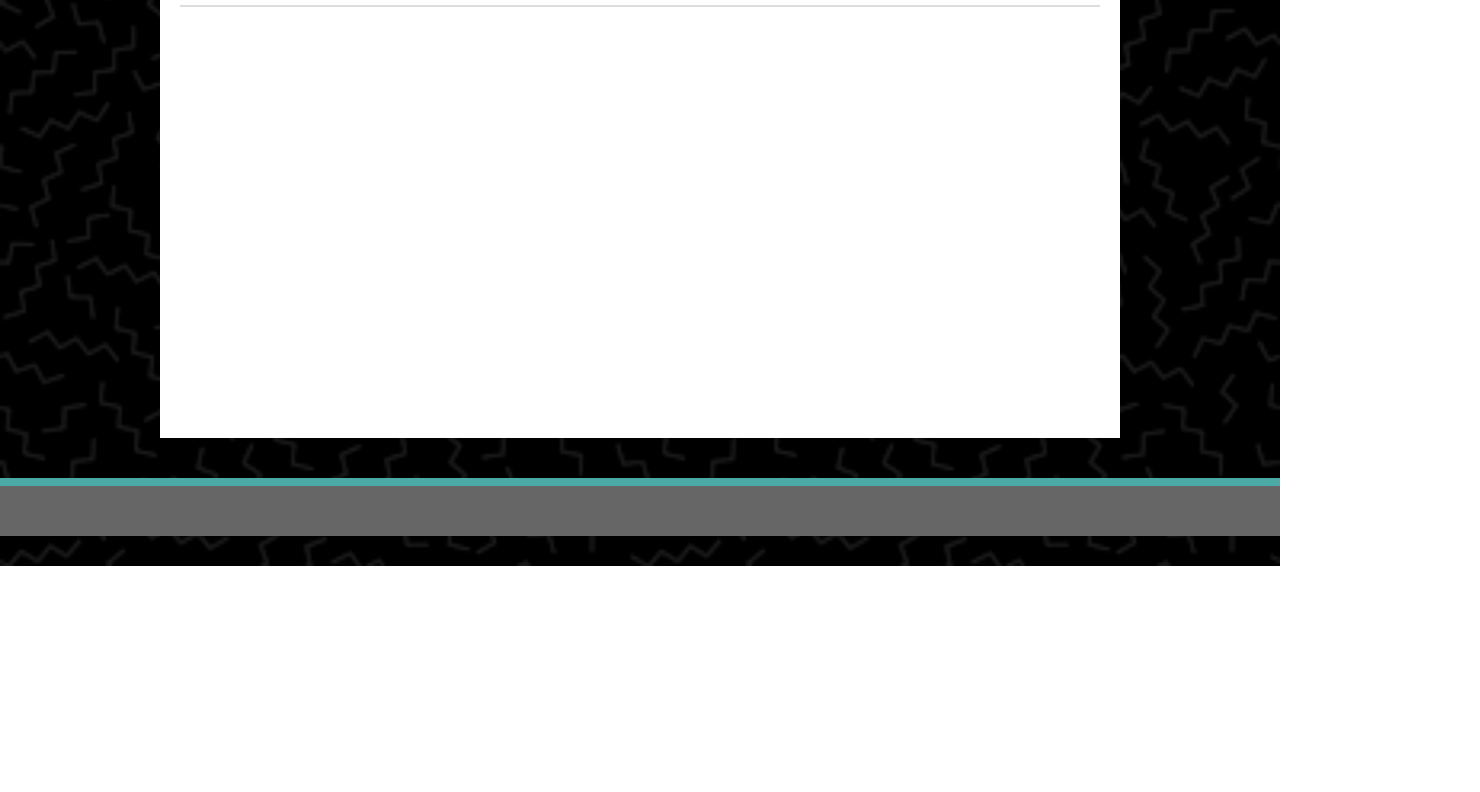
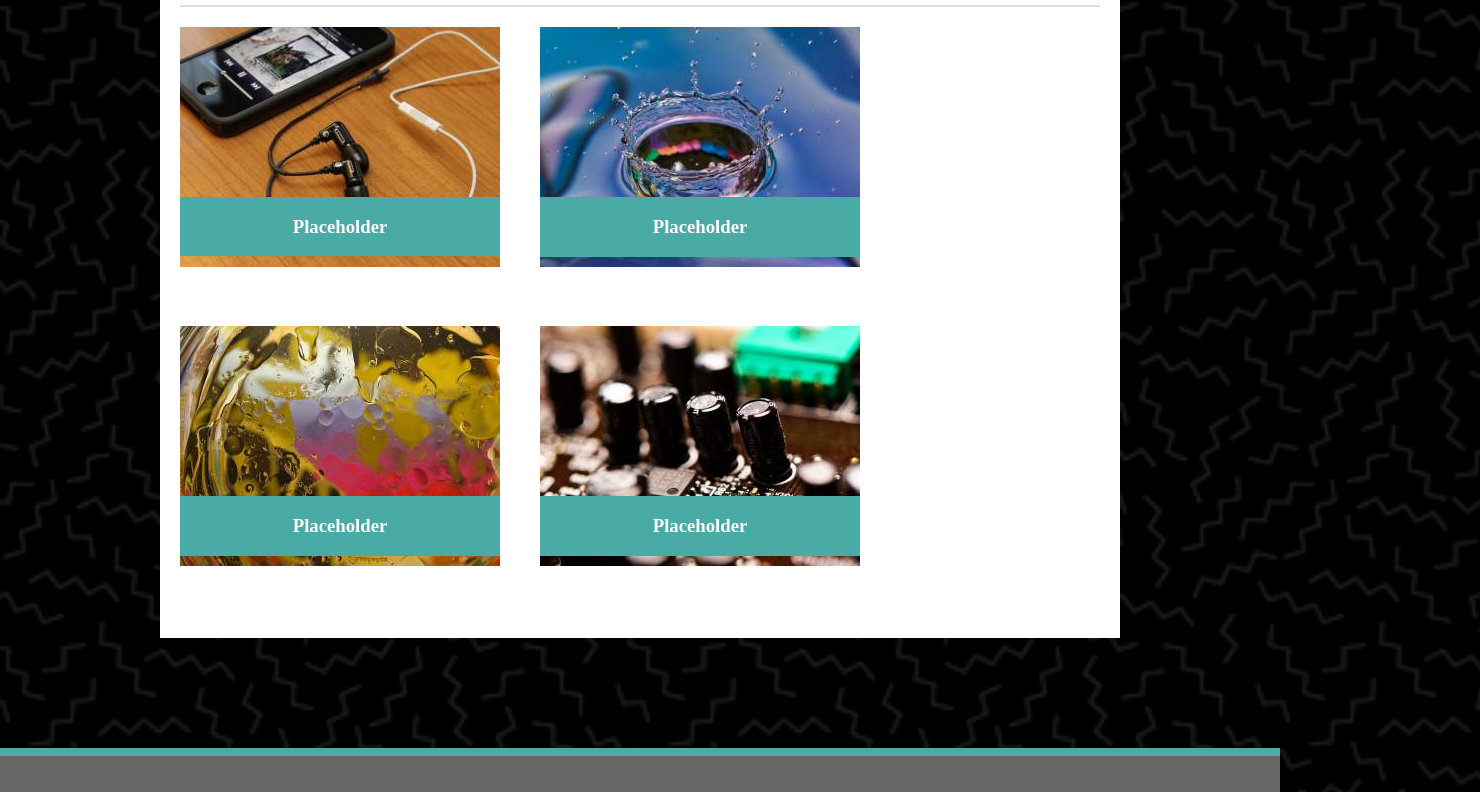
Before and after one commit to mek413/Basic-Portfolio, a plain HTML site: page portfolio.html in a window 1280 px wide. Shown: the part 234-1026 px from the top of the page, 1480 px wide, since content can reach past the window. Before the commit the page ends 800 px from the top, so only its background shows below. Drawn offline with Linux system fonts and the light colour scheme.

Commit message:
Completed All Files

```diff
--- a/assets/css/style.css
+++ b/assets/css/style.css
@@ -37,6 +37,7 @@ p {
 }
 footer {
     background-color: #666666;
+    width: 100%;
     height: 50px;
     border-top: 8px solid #4aaaa5;
 }
@@ -45,11 +46,35 @@ footer {
 }
 .about {
     width: 960px;
-    height: 460px;
+    height: 600px;
     margin-left: auto;
     margin-right: auto;
-    padding-bottom: 40px;
-    margin-bottom: 40px;
+    padding-bottom: 100px;
+    margin-bottom: 110px;
+    position: relative;
+}
+.about1 {
+    background: #ffffff;
+}
+.about1 {
+    width: 960px;
+    height: 400px;
+    margin-left: auto;
+    margin-right: auto;
+    padding-bottom: 100px;
+    margin-bottom: 110px;
+    position: relative;
+}
+.about2 {
+    background: #ffffff;
+}
+.about2 {
+    width: 960px;
+    height: 300px;
+    margin-left: auto;
+    margin-right: auto;
+    padding-bottom: 100px;
+    margin-bottom: 110px;
     position: relative;
 }
 img {
@@ -123,3 +148,63 @@ section {
   a {
       text-decoration: none;
   }
+.container {
+    position: relative;
+}
+
+.imgtext {
+    color: #ffffff;
+    background: #4aaaa5;
+    text-align: center;
+    position: relative;
+    right: 300px;
+    top: 190px;
+    width: 320px;
+    overflow: auto;
+}
+.container2 {
+    position: relative;
+    left: 40px;
+    top: -59px;
+}
+
+.imgtext2 {
+    color: #ffffff;
+    background: #4aaaa5;
+    text-align: center;
+    position: relative;
+    right: 300px;
+    top: 190px;
+    width: 320px;
+    overflow: auto;
+}
+.container3 {
+    display: inline-block;
+}
+
+.imgtext3 {
+    color: #ffffff;
+    background: #4aaaa5;
+    text-align: center;
+    position: relative;
+    right: 300px;
+    top: 190px;
+    width: 320px;
+    overflow: auto;
+}
+.container4 {
+    position: relative;
+    bottom: 240px;
+    left: 360px;
+}
+
+.imgtext4 {
+    color: #ffffff;
+    background: #4aaaa5;
+    text-align: center;
+    position: relative;
+    right: 300px;
+    top: 190px;
+    width: 320px;
+    overflow: auto;
+}
--- a/portfolio.html
+++ b/portfolio.html
@@ -21,11 +21,36 @@
     </div>
 
 <div class="about">
+
     <h2 class="header">Portfolio</h2>
 
+    <div class="container">
+        <img class="img" src="assets/images/port-img.jpg">
+        <div class="imgtext">
+            <h3>Placeholder</h3>
+        </div>
+    </div>
+    <div class="container2">
+        <img class="img" src="assets/images/port-img2.jpg">
+        <div class="imgtext2">
+            <h3>Placeholder</h3>
+        </div>
+    </div>
+    <div class="container3">
+        <img class="img" src="assets/images/port-img.3.jpg">
+        <div class="imgtext3">
+            <h3>Placeholder</h3>
+        </div>
+    </div>
+    <div class="container4">
+        <img class="img" src="assets/images/port-img4.jpg">
+        <div class="imgtext4">
+            <h3>Placeholder</h3>
+        </div>
+    </div>
+</div>
 
 
-</div>
 
 <footer></footer>
 
```
Also changed, not shown: contact.html (+1 -1 lines), index.html (+4 -4 lines), assets/images/bg.jpg (renamed from assets/bg.jpg), assets/images/download.png (renamed from assets/download.png), assets/images/my-image2.jpg (renamed from assets/my-image2.jpg), assets/images/port-img.3.jpg (added), assets/images/port-img.jpg (added), assets/images/port-img2.jpg (added), assets/images/port-img4.jpg (added).
